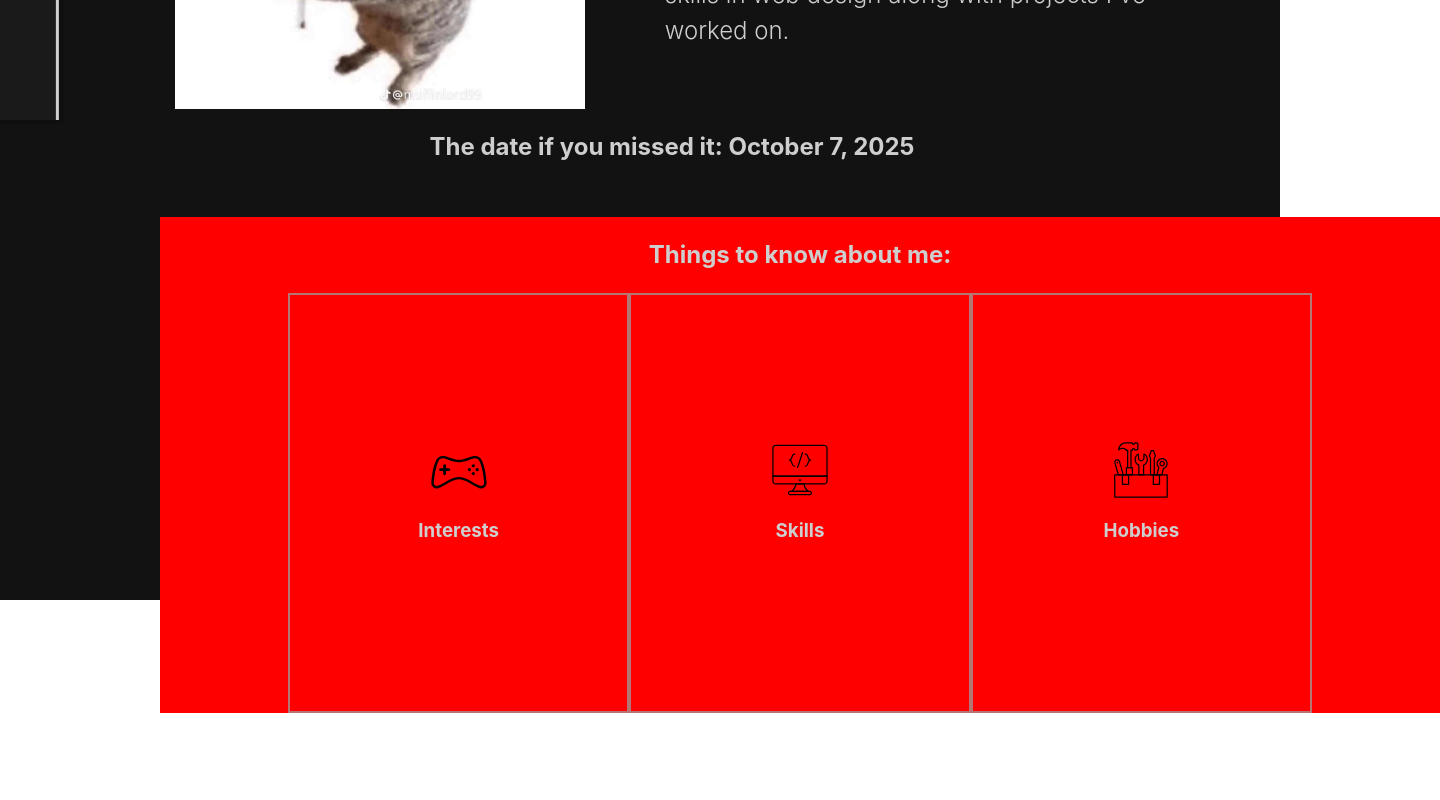
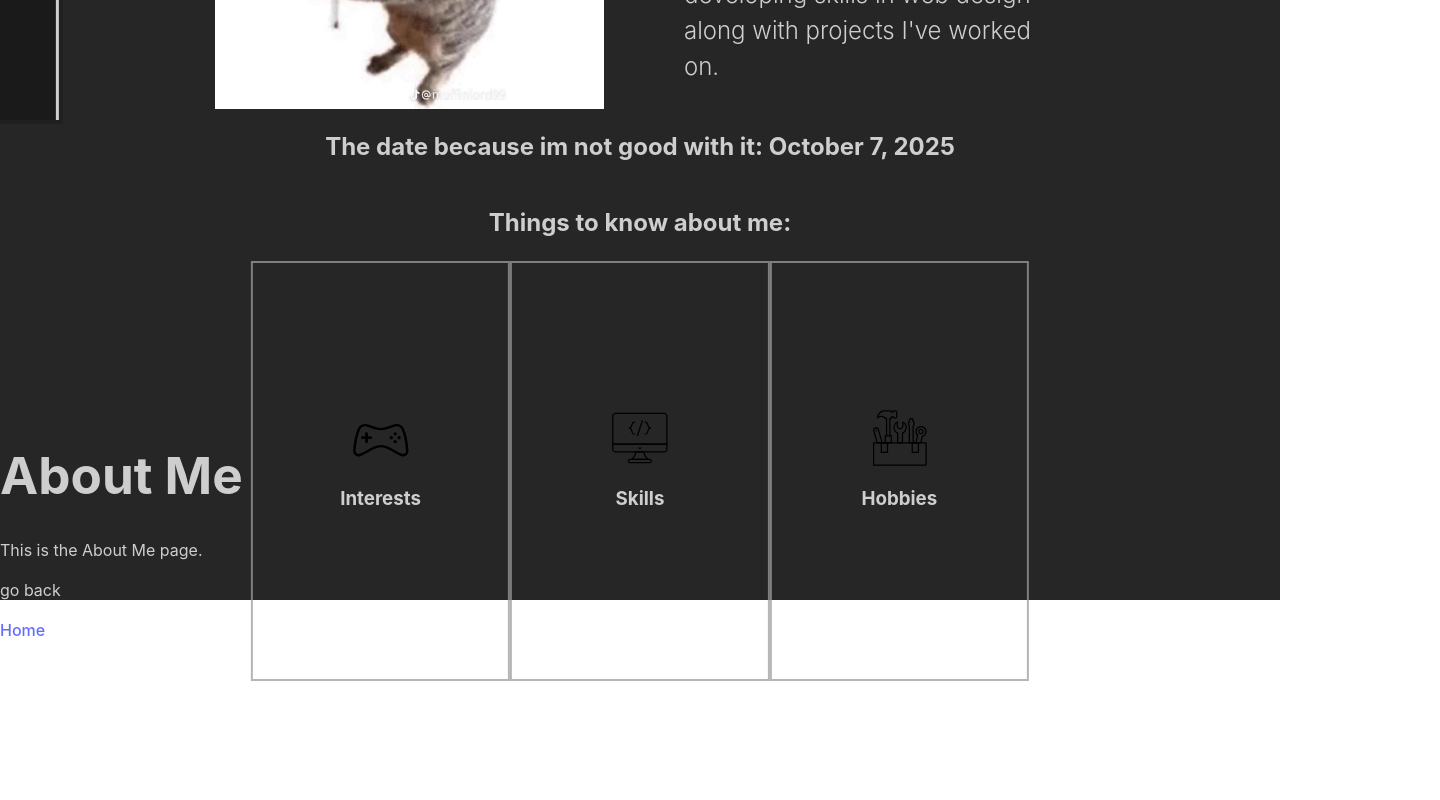
Before and after one commit to Shamuel69/web-development, a React (Vite) app in the folder attempt3webdev/personalwebsite/: page / in a window 1280 px wide. Shown: the part 680-1480 px from the top of the page, 1440 px wide, since content can reach past the window. After the commit the page ends 1361 px from the top, so only its background shows below. Built offline with nearby package versions, Linux system fonts and the light colour scheme.

Commit message:
ui change again

```diff
--- a/attempt3webdev/personalwebsite/src/App.css
+++ b/attempt3webdev/personalwebsite/src/App.css
@@ -2,7 +2,7 @@
   --header-height: 15vh;
   --sidebar-width: 15vw;
 
-  --background-color: #121212;
+  --background-color: #262626;
   --secondary-color: #1A1A1A;
   --background-color-light: #dcd4c7;
 
@@ -10,7 +10,7 @@
 
   --text-color: #cecece;
   --text-color-secondary: #888888;
-  --text-color-dark: #222222;
+  --text-color-dark: #1c1c1c;
   --accent-color: #646cff;
   --accent-color-dark: #ff61ea;
 
@@ -134,7 +134,6 @@ body.lightMode{
   height: 4em;
   padding: .5em;
   border: 2px solid transparent;
-
 }
 .book-icon:hover {
   filter: drop-shadow(0 0 2em #646cffaa);
@@ -181,6 +180,7 @@ body.lightMode{
 .inside-content {
   position: relative;
   display: flex;
+  flex-shrink: 1;
   flex-direction: column;
   overflow: visible;
 }
@@ -214,14 +214,23 @@ body.lightMode{
 }
 
 .spacer-horizontal {
+
   display: flex;
   flex-direction: column;
   justify-content: center;
   align-items: flex-start;
   margin-left: 1.5rem;
-  width: 50%;
+  width: 40%;
 }
-
+.triangle-divider {
+  width: 0;
+  height: 0;
+  border-left: 40px solid transparent;
+  border-right: 40px solid transparent;
+  border-bottom: 40px solid var(--accent-color);
+  align-self: center;
+  margin-bottom: 1rem;
+}
 .lalacat-image {
   display: block;
   max-width: 40%;
@@ -255,14 +264,7 @@ body.lightMode{
 .card {
   padding: 2em;
 }
-.to-know-about-me {
-  width: 100vw;
-  background-color: red;
-  margin-top: 2rem;
-  display: flex;
-  flex-direction: column;
-  justify-content: center;
-}
+
 .icon-containers {
   display: flex;
   justify-content: center;
@@ -270,6 +272,10 @@ body.lightMode{
   margin-top: 2rem;
   width: 80%;
   margin: 0 auto;
+  position: absolute;
+  left: 50%;
+  top: 100%;
+  transform: translateX(-50%);
 }
 .subject-box {
   display: flex;
@@ -279,7 +285,7 @@ body.lightMode{
   width: 50%;
   height: 50vh;
   padding: .5rem;
-  transition: filter 300ms, border 300ms, background-color 300ms;
+  transition: filter 300ms, border 300ms, background-color 300ms ease-in-out, border-radius 300ms ease-in-out;
   border: 2px solid rgba(156, 156, 156, 0.75);
 }
 .subject-box:hover {
@@ -294,21 +300,7 @@ body.lightMode{
   height: 3.5rem;
 }
 
-.scroll-row-of-interests {
-  width: 80%;
-  display: flex;
-  flex-direction: column;
-  height: 30vh;
-  margin: 0 auto;
-  gap: 1rem;
-  padding: .5rem 1rem .5rem 1rem;
-  margin-top: 2rem;
-  overflow-x: auto;
-  border-radius: .5rem;
-  border-right: 5px solid rgb(29, 29, 29);
-  border-left: 5px solid rgb(27, 27, 27);
 
-}
 
 * {
   scrollbar-width: thin;
--- a/attempt3webdev/personalwebsite/src/App.jsx
+++ b/attempt3webdev/personalwebsite/src/App.jsx
@@ -35,15 +35,17 @@ function Home() {
         <div className="big_banner">
           <h1>Welcome to my personal website!</h1>
         </div>
+
         <div className="intro-text">
           <img src={lalacat} className="lalacat-image" alt="cute cat with a flower crown"/>
+
           <div className="spacer-horizontal">
             <h2 className="intro-title">Hi! I'm Sam</h2>
             <h3 className="intro-description">A budding software developer, a tech enthusiast, and the guy you want making your next website.
                This website you get to learn what I'm all about and my developing skills in web design along with projects I've worked on.</h3>
           </div>
         </div>
-        <h2>The date if you missed it: {formatDate(new Date())}</h2>
+        <h2>The date because im not good with it: {formatDate(new Date())}</h2>
 
         {/* do that menu thing here */}
         <div className="to-know-about-me">
@@ -62,7 +64,6 @@ function Home() {
               <h3>Hobbies</h3>
             </div>
           </div>
-
         </div>
     </div>
   );
```
